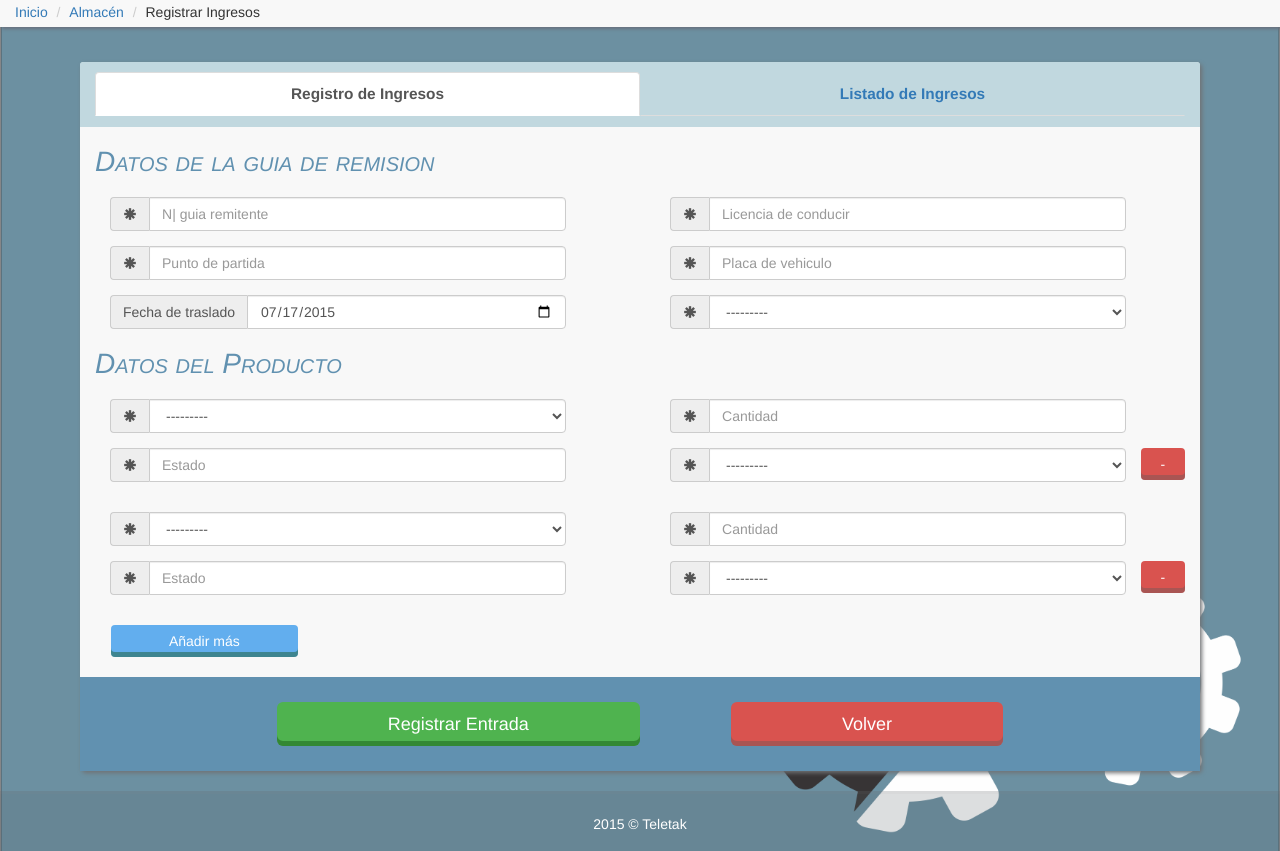
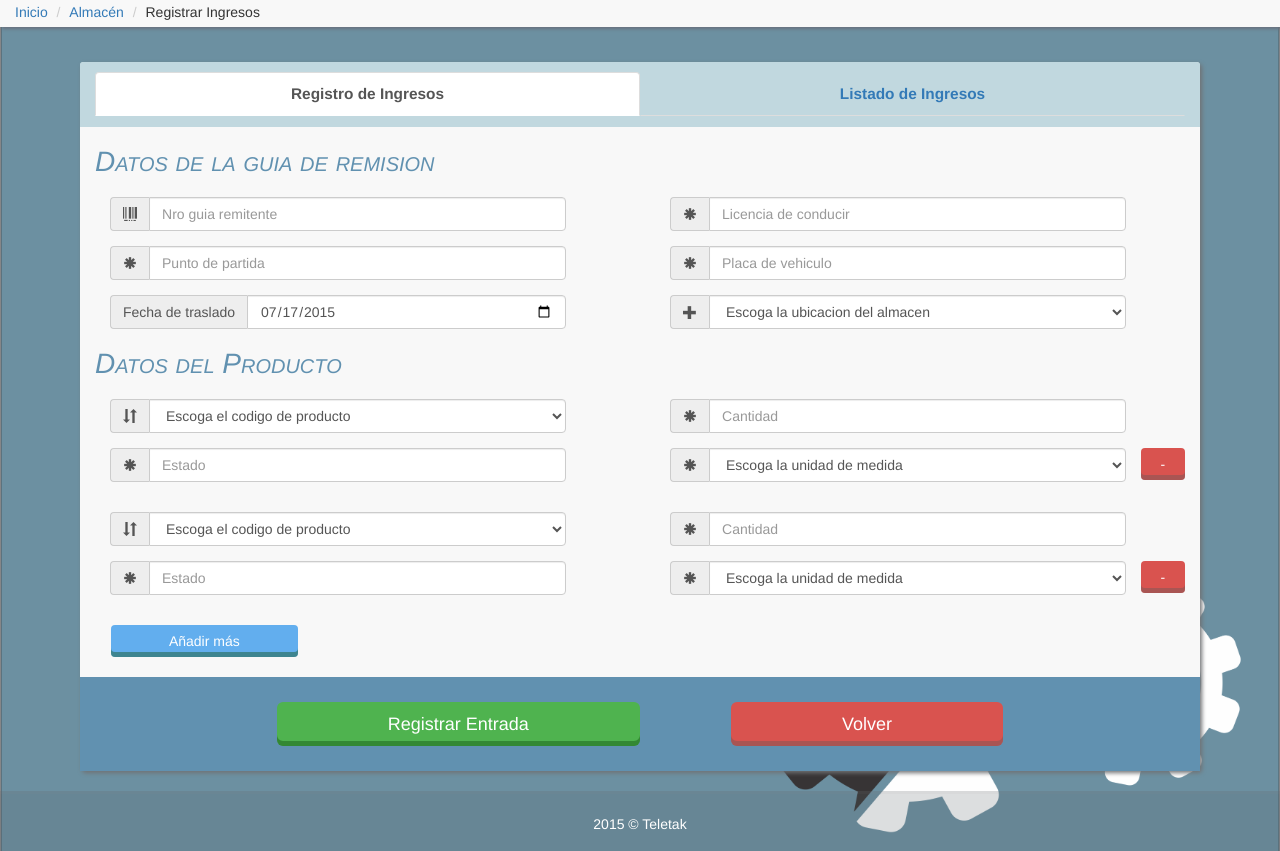
Before and after one commit to alonsogodinez/Teletak, a Django app: page /operaciones/ingresos in a window 1280 px wide. Shown: the part 53-904 px from the top of the page. Run offline with Django 3.2, Linux system fonts and the light colour scheme; the visitor is signed in with stand-in values (Sample User, id 1); data that the repository does not hold is empty; some libraries are stand-ins or nearby versions.

Commit message:
Arreglando modelos, añadiendo label_none en lista desplegables y terminando la lista de ingreso (Falta detalles)

```diff
--- a/apps/almacen/forms.py
+++ b/apps/almacen/forms.py
@@ -16,7 +16,8 @@ class UsuarioForm(forms.ModelForm):
 class IngresoForm(forms.ModelForm):
     almacen = forms.ModelChoiceField(queryset=Almacen.objects.all(),
                                      widget=forms.Select(attrs={'class':'form-control chosen-select',
-                                                                'placeholder':'almacen','required':True}),
+                                                                'placeholder':'almacen','required':True
+                                                                }),empty_label="Escoga la ubicacion del almacen",
                                      label= 'Almacen')
 
     class Meta:
@@ -33,13 +34,12 @@ class DetalleIngresoForm(forms.ModelForm):
     unidad_caja = forms.ModelChoiceField(queryset=UnidadMedicion.objects.all(),
                                          widget=forms.Select(attrs={'class':'form-control chosen-select',
                                                                     'required':True,
-                                                                    'placeholder':'Unidad de medida'}),
-                                                            label="Unidad de medida")
+                                                                    'placeholder':'Unidad de medida'}),empty_label="Escoga la unidad de medida")
     estado = forms.CharField(widget=forms.TextInput(attrs={'class':'form-control',
                                                            'placeholder':'Estado',
                                                            'required':True}),
                                                     label="Estado del producto")
-    codigo_producto = forms.ModelChoiceField(queryset=Producto.objects.all(),
+    codigo_producto = forms.ModelChoiceField(queryset=Producto.objects.all(),empty_label="Escoga el codigo de producto",
                                             widget=forms.Select(attrs={'class':'form-control chosen-select',
                                                                      'placeholder':'Codigo',
                                                                      'required':True}))
@@ -50,7 +50,7 @@ class DetalleIngresoForm(forms.ModelForm):
 DetalleIngresoFormSet = inlineformset_factory(Ingreso,DetalleIngreso,extra=1,can_delete=False, form=DetalleIngresoForm)
 
 class ProductoForm(forms.ModelForm):
-    codigo_product = forms.ModelChoiceField(queryset=Producto.objects.all(),
+    codigo_product = forms.ModelChoiceField(queryset=Producto.objects.all(),empty_label="Codigo",
                                             widget=forms.Select(attrs={'class':'form-control',
                                                                        'required':True}),
                                             label="Unidad de Medida")
@@ -71,7 +71,7 @@ class GuiaRemisionForm(forms.ModelForm):
                                     label="Punto de partida")
     nro_guia_remitente = forms.CharField(max_length=10,
                                          widget=forms.TextInput(attrs={'class':'form-control',
-                                                                       'placeholder':'N| guia remitente',
+                                                                       'placeholder':'Nro guia remitente',
                                                                        'required':True}),
                                          label="Guia remitente")
     placa_vehiculo = forms.CharField(max_length=10,
--- a/apps/almacen/models.py
+++ b/apps/almacen/models.py
@@ -21,7 +21,6 @@ class GuiaRemision(models.Model):
     nro_guia_remitente = models.CharField(max_length=15)
     placa_vehiculo = models.CharField(max_length=10)
     licencia_conducir = models.CharField(max_length=15)
-    proveedor = models.ForeignKey(Proveedor,blank=True,null=True)
 
     class Meta:
         verbose_name_plural = "Guias de remision"
@@ -51,6 +50,8 @@ class DetalleIngreso(models.Model):
 
     def __unicode__(self):
         return  self.guia_remision.nro_guia_remitente + ' ' +  self.fecha.strftime('%Y/%m/%d')
+
+
 
 class Almacen(models.Model):
     ubicacion = models.CharField(max_length=50, blank=True, null=True)
--- a/apps/almacen/views.py
+++ b/apps/almacen/views.py
@@ -142,9 +142,8 @@ class EliminarSalida(SuccessMessageMixin,DeleteView):
     success_message = 'El registro de salida fue eliminado correctamente'
 
 class ListarIngresos(LoginRequiredMixin,
-                     DetailView):
+                     ListView):
     model = Ingreso
-    queryset = Ingreso.objects.all()
     template_name = 'almacen/ingresos/lista_ingresos.html'
 
 #FUNCIONES PARA ACTUALIZAR EL STOCK
--- a/templates/almacen/ingresos/index.html
+++ b/templates/almacen/ingresos/index.html
@@ -34,7 +34,7 @@
                                     <div class="no-padding-top form-field col-sm-11 ">
                                         {{ guiaremision_form.nro_guia_remitente.errors }}
                                         <div class="input-group">
-                                            <span class="input-group-addon glyphicon glyphicon-asterisk " ></span>
+                                            <span class="input-group-addon glyphicon glyphicon-barcode " ></span>
                                             {{ guiaremision_form.nro_guia_remitente}}
                                         </div>
                                      </div>
@@ -92,7 +92,7 @@
                                     <div class="no-padding-top  form-field col-sm-11">
                                         <div class="input-group ">
                                             {{ ingresos_form.almacen.errors }}
-                                            <span class="input-group-addon glyphicon glyphicon-asterisk"></span>
+                                            <span class="input-group-addon glyphicon glyphicon-plus "></span>
                                             {{ ingresos_form.almacen     }}
                                         </div>
                                     </div>
@@ -118,7 +118,7 @@
                                             <div class="no-padding-top  form-field col-sm-11">
                                                 {{ form.codigo_producto.errors }}
                                                 <div class="input-group">
-                                                    <span class="input-group-addon glyphicon glyphicon-asterisk " ></span>
+                                                    <span class="input-group-addon glyphicon glyphicon-sort " ></span>
                                                     {{ form.codigo_producto}}
                                                 </div>
                                             </div>
--- a/templates/almacen/ingresos/lista_ingresos.html
+++ b/templates/almacen/ingresos/lista_ingresos.html
@@ -43,8 +43,8 @@
                             {% for ingreso in object_list %}
                             <tr valign="middle" class="{{forloop.counter|divisibleby:2|yesno:'even,odd'}}">
                                 <td align="center">{{ ingreso.fecha }}</td>
-                                <td align="center">{{ ingreso.dni_usuario_id }}</td>
-                                <td align="center">{{ ingreso.guia_remision_id }}</td>
+                                <td align="center">{{ ingreso.dni_usuario }}</td>
+                                <td align="center">{{ ingreso.guia_remision}}</td>
                                 <td align="center">
                                     <a href=""
                                        class="btn btn-info">
--- a/templates/base.html
+++ b/templates/base.html
@@ -7,6 +7,7 @@
     <link href="{% static 'css/normalize.css' %}"/>
     <link href= "{% static "css/bootstrap.min.css" %}" rel="stylesheet"/>
     <link href="{% static "css/estilos.css" %}" rel="stylesheet">
+    <link href="{% static "css/bootstrap.icon-large.min.css" %}" rel="stylesheet">
     <title>Teletak</title>
 </head>
 <body>
```
Also changed, not shown: templates/almacen/salidas/lista_salidas.html (+6 -1 lines).
